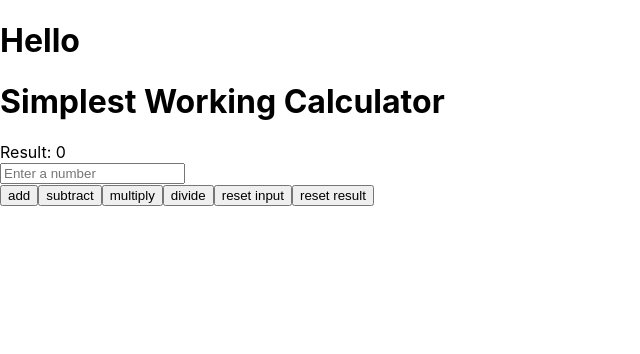
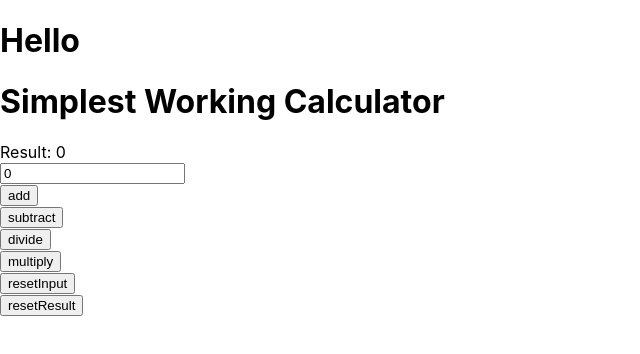
Before and after one commit to JCLthatlittlerat/simple-react-app-calculator, a React (Create React App) app: page / in a window 1280 px wide. Shown: the top 354 px of the page, without its empty margins (0-640 px from the left). Built offline with nearby package versions, Linux system fonts and the light colour scheme.

Commit message:
completed the data flow.

```diff
--- a/src/components/Buttons.js
+++ b/src/components/Buttons.js
@@ -1,20 +1,11 @@
 import React from 'react'
 
-function Buttons(props) {
-  const add = (props) => { return props.result+=props.number;};
-  const subtract = (props) => { return props.result-=props.number; };
-  const multiply = (props) => { return props.result*=props.number; };
-  const divide = (props) => { return props.result/=props.number; };
+function Buttons({label, onClick}) {
 
 
   return (
     <div>
-        <button onClick={add} className='addButton'>add</button>
-        <button onClick={subtract} className='subtractButton'>subtract</button>
-        <button onClick={multiply} className='multiplyButton'>multiply</button>
-        <button onClick={divide} className='divideButton'>divide</button>
-        <button className='reset-inputButton'>reset input</button>
-        <button className='reset-resultButton'>reset result</button>
+        <button onClick={onClick} className='addButton'>{label}</button>
     </div>
   )
 }
--- a/src/components/Numbers.js
+++ b/src/components/Numbers.js
@@ -1,19 +1,59 @@
 import React from 'react'
 import Buttons from './Buttons'
-// import { useState } from 'react';
+import { useState } from 'react';
 var result=0;
 function Numbers() {
-  // const [number,setNumber] = React.useState(0);
-  var data = {
-    result:0,
-    number:0
+  const [number, setNumber] = useState(0);
+  // const add = (number,result) => { return result+=number;};
+  // const subtract = (number,result) => { return result-=number; };
+  // const multiply = (number,result) => { return result*=number; };
+  // const divide = (number,result) => { return result/=number; };
+function add ()
+{
+  setNumber(result+=number);
+}
+
+function subtract ()
+{
+  setNumber(result-=number);
+}
+
+function multiply ()
+{
+  setNumber(result*=number);
+}
+function divide ()
+{
+  setNumber(result/=number);
+}
+function resetInput ()
+{
+  setNumber(0)
+}
+
+function resetResult ()
+{
+  setNumber(result=0)
+}
+
+  // var data = {
+  //   result:0,
+  //   number:0
+
+  // }
+  const handleChange = (event) =>{
+    setNumber(Number(event.target.value));   //Convert  input ot a number because by default the value of input is string even though type="number"
   }
   return (
     <div>
-
       <div>Result: {result}</div>
-       <input name='number' className='inputFieldArea' placeholder='Enter a number'/>
-      <Buttons props= {data} />
+       <input type="number" value={number} onChange={handleChange} className='inputFieldArea' placeholder='Enter a number'/>
+      <Buttons label="add" onClick={add} />
+      <Buttons label="subtract" onClick={subtract} />
+      <Buttons label="divide" onClick={divide} />
+      <Buttons label="multiply" onClick={multiply} />
+      <Buttons label="resetInput" onClick={resetInput} />
+      <Buttons label="resetResult" onClick={resetResult} />
     </div>
   )
 }
```
